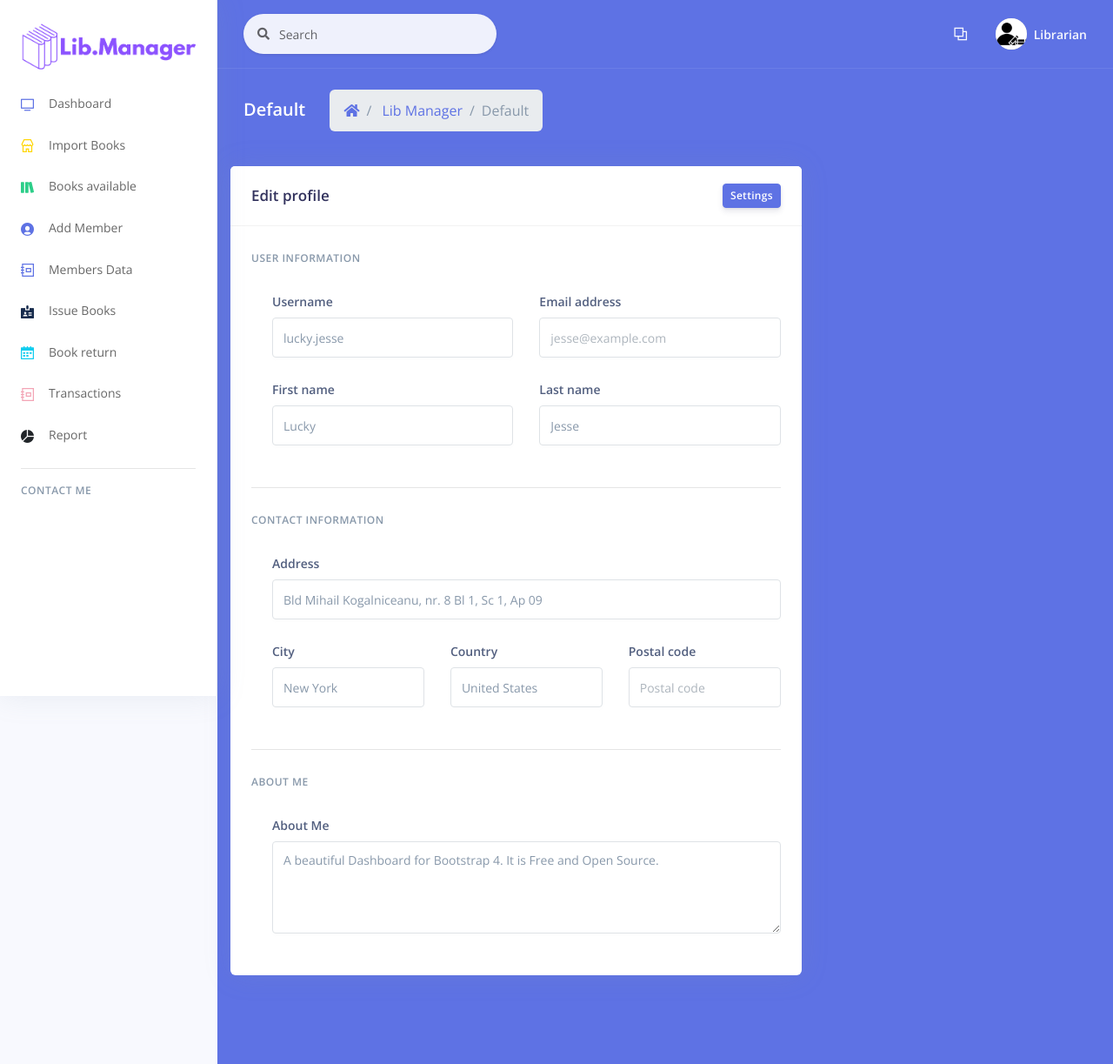
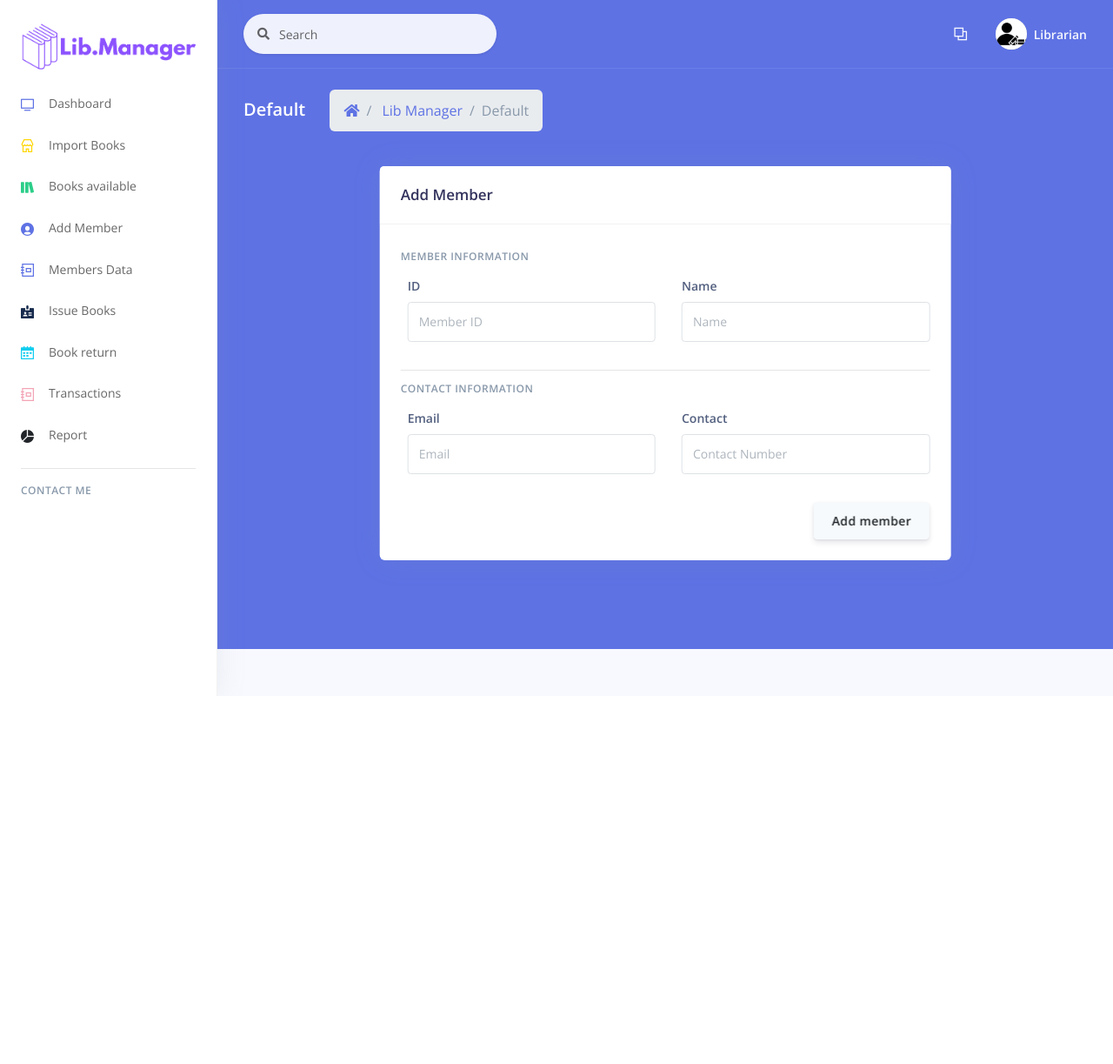
Before and after one commit to dsrao711/LibManager, a Flask app: page /add_member in a window 1280 px wide. Shown: the whole page at 87% size. After the commit the page ends 800 px from the top, so only its background shows below. Run offline with Flask 2, Linux system fonts and the light colour scheme; parts of the project's set-up code (start-up, migrations or seed data) failed here and were passed over; some libraries are stand-ins or nearby versions.

Commit message:
Members module - fetch data from user add form

```diff
--- a/app/members/forms.py
+++ b/app/members/forms.py
@@ -4,6 +4,8 @@ from wtforms.fields.core import IntegerField
 from wtforms.validators import DataRequired, Length, Email, EqualTo, ValidationError , NumberRange
 
 class AddMember(FlaskForm):
+    member_id = StringField('ID' , validators=[Length(min = 4 , max = 5)])
     name = StringField('Name' , validators=[DataRequired()])
-    email = StringField('Email' , validators=[DataRequired , Email()])
-    contact = StringField('Contact' , validators=[DataRequired , Length(min = 10, max = 10)])
+    email = StringField('Email' , validators=[DataRequired() , Email()])
+    contact = StringField('Contact' , validators=[DataRequired() , Length(min = 10, max = 10)])
+    add = SubmitField('Add member')
--- a/app/members/models.py
+++ b/app/members/models.py
@@ -1,4 +1,5 @@
 from app import db
+
 
 class Members(db.Model):
     member_id = db.Column(db.Integer , primary_key = True , unique = True)
--- a/app/members/routes.py
+++ b/app/members/routes.py
@@ -3,9 +3,22 @@ import requests
 from app import  db
 from app.members.models import Members
 from flask import Blueprint, redirect, render_template,  url_for
+from app.members.forms import AddMember
 
 bp = Blueprint('members' , __name__)
 
 @bp.route('/add_member' , methods = ['GET' , 'POST'])
 def add_member():
-    return render_template('members/add_member.html')
+    form_add_member = AddMember()
+    print("Adding Member")
+    if(form_add_member.validate_on_submit()):
+        print("Inside submit")
+        data = form_add_member.data
+        print(data)
+        return redirect(url_for(''))
+
+    return render_template('members/add_member.html' , form_add_member = form_add_member)
+
+@bp.route('/view_members' , method = ['GET' , 'POST'])
+def get_books():
+    return render_template('members/members.html')
--- a/app/templates/members/add_member.html
+++ b/app/templates/members/add_member.html
@@ -1,92 +1,90 @@
 {% extends './layout.html' %} {% block content %}
 
-<div class="col-xl-8 order-xl-1">
+<div class="col-xl-8 order-xl-1 center">
     <div class="card">
         <div class="card-header">
             <div class="row align-items-center">
                 <div class="col-8">
-                    <h3 class="mb-0">Edit profile </h3>
+                    <h3 class="mb-0">Add Member</h3>
                 </div>
-                <div class="col-4 text-right">
-                    <a href="#!" class="btn btn-sm btn-primary">Settings</a>
-                </div>
+
             </div>
         </div>
         <div class="card-body">
-            <form>
-                <h6 class="heading-small text-muted mb-4">User information</h6>
-                <div class="pl-lg-4">
+            <form method="POST" action="">
+                 {{ form_add_member.hidden_tag() }}
+                <h6 class="heading-small text-muted mb-2">Member information</h6>
+                <div class="pl-lg-2">
                     <div class="row">
                         <div class="col-lg-6">
                             <div class="form-group">
-                                <label class="form-control-label" for="input-username">Username</label>
-                                <input type="text" id="input-username" class="form-control" placeholder="Username" value="lucky.jesse">
+                                {{ form_add_member.member_id.label(class = "form-control-label")}}
+                                {% if form_add_member.member_id.errors %}
+                                {{ form_add_member.member_id(class="form-control is-invalid") }}
+                                <div class="invalid-feedback">
+                                    {% for error in form_add_member.member_id.errors %}
+                                        <span>{{ error }}</span>
+                                    {% endfor %}
+                                </div>
+                                {% else %}
+                                    {{ form_add_member.member_id(class="form-control" , placeholder = "Member ID" , type = "text" ) }} {% endif %}
                             </div>
                         </div>
                         <div class="col-lg-6">
                             <div class="form-group">
-                                <label class="form-control-label" for="input-email">Email address</label>
-                                <input type="email" id="input-email" class="form-control" placeholder="jesse@example.com">
+                                {{ form_add_member.name.label(class = "form-control-label")}}
+                                {% if form_add_member.name.errors %}
+                                {{ form_add_member.name(class="form-control is-invalid") }}
+                                <div class="invalid-feedback">
+                                    {% for error in form_add_member.name.errors %}
+                                        <span>{{ error }}</span>
+                                    {% endfor %}
+                                </div>
+                                {% else %}
+                                    {{ form_add_member.name(class="form-control" , placeholder = "Name" , type = "text" ) }} {% endif %}
                             </div>
                         </div>
                     </div>
+                </div>
+                <hr class="my-2" />
+                <!-- Contact Info -->
+                <h6 class="heading-small text-muted mb-2">Contact information</h6>
+                <div class="pl-lg-2">
                     <div class="row">
                         <div class="col-lg-6">
                             <div class="form-group">
-                                <label class="form-control-label" for="input-first-name">First name</label>
-                                <input type="text" id="input-first-name" class="form-control" placeholder="First name" value="Lucky">
+                                {{ form_add_member.email.label(class = "form-control-label")}}
+                                {% if form_add_member.email.errors %}
+                                {{ form_add_member.email(class="form-control is-invalid") }}
+                                <div class="invalid-feedback">
+                                    {% for error in form_add_member.email.errors %}
+                                        <span>{{ error }}</span>
+                                    {% endfor %}
+                                </div>
+                                {% else %}
+                                    {{ form_add_member.email(class="form-control" , placeholder = "Email" , type = "text" ) }} {% endif %}
                             </div>
                         </div>
                         <div class="col-lg-6">
                             <div class="form-group">
-                                <label class="form-control-label" for="input-last-name">Last name</label>
-                                <input type="text" id="input-last-name" class="form-control" placeholder="Last name" value="Jesse">
+                                {{ form_add_member.contact.label(class = "form-control-label")}}
+                                {% if form_add_member.contact.errors %}
+                                {{ form_add_member.contact(class="form-control is-invalid") }}
+                                <div class="invalid-feedback">
+                                    {% for error in form_add_member.contact.errors %}
+                                        <span>{{ error }}</span>
+                                    {% endfor %}
+                                </div>
+                                {% else %}
+                                    {{ form_add_member.contact(class="form-control" , placeholder = "Contact Number" , type = "text" ) }} {% endif %}
                             </div>
                         </div>
                     </div>
                 </div>
-                <hr class="my-4" />
-                <!-- Address -->
-                <h6 class="heading-small text-muted mb-4">Contact information</h6>
-                <div class="pl-lg-4">
-                    <div class="row">
-                        <div class="col-md-12">
-                            <div class="form-group">
-                                <label class="form-control-label" for="input-address">Address</label>
-                                <input id="input-address" class="form-control" placeholder="Home Address" value="Bld Mihail Kogalniceanu, nr. 8 Bl 1, Sc 1, Ap 09" type="text">
-                            </div>
-                        </div>
-                    </div>
-                    <div class="row">
-                        <div class="col-lg-4">
-                            <div class="form-group">
-                                <label class="form-control-label" for="input-city">City</label>
-                                <input type="text" id="input-city" class="form-control" placeholder="City" value="New York">
-                            </div>
-                        </div>
-                        <div class="col-lg-4">
-                            <div class="form-group">
-                                <label class="form-control-label" for="input-country">Country</label>
-                                <input type="text" id="input-country" class="form-control" placeholder="Country" value="United States">
-                            </div>
-                        </div>
-                        <div class="col-lg-4">
-                            <div class="form-group">
-                                <label class="form-control-label" for="input-country">Postal code</label>
-                                <input type="number" id="input-postal-code" class="form-control" placeholder="Postal code">
-                            </div>
-                        </div>
-                    </div>
+                <div class="text-right mt-2">
+                    {{ form_add_member.add(class = "btn btn-secondary" , type = "submit") }}
                 </div>
-                <hr class="my-4" />
-                <!-- Description -->
-                <h6 class="heading-small text-muted mb-4">About me</h6>
-                <div class="pl-lg-4">
-                    <div class="form-group">
-                        <label class="form-control-label">About Me</label>
-                        <textarea rows="4" class="form-control" placeholder="A few words about you ...">A beautiful Dashboard for Bootstrap 4. It is Free and Open Source.</textarea>
-                    </div>
-                </div>
+
             </form>
         </div>
     </div>
```
Also changed, not shown: app/templates/books/includes/modals.html (+9 -5 lines).
